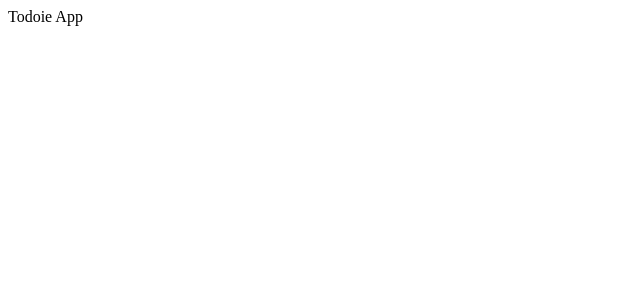
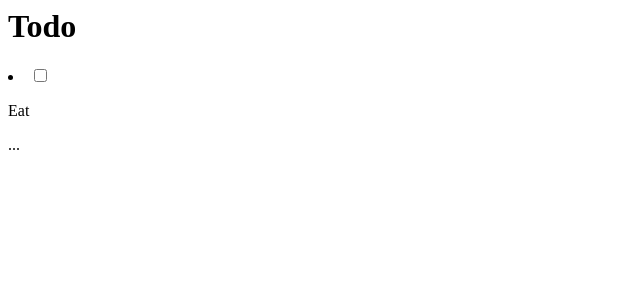
Before and after one commit to cdxgh/React_Todoie-App, a React (Create React App) app: page / in a window 1280 px wide. Shown: the top 300 px of the page, without its empty margins (0-640 px from the left). Built offline with nearby package versions, Linux system fonts and the light colour scheme.

Commit message:
Update 4 files

```diff
--- a/src/App.js
+++ b/src/App.js
@@ -1,6 +1,14 @@
 import React from "react";
 
+import Header from './components/Header';
+import TodoItem from './components/TodoItem';
+
 const App = () => {
-  return <p>Todoie App</p>
+  return (
+    <div>
+      <Header/>
+      <TodoItem/>
+    </div>
+  );
 };
 export default App;
--- /dev/null
+++ b/src/components/Header.jsx
@@ -0,0 +1,8 @@
+import React from 'react';
+
+const Header = ()=>{
+  return <h1>Todo</h1>
+
+};
+
+export default Header;
--- /dev/null
+++ b/src/components/TodoItem.jsx
@@ -0,0 +1,12 @@
+import React from 'react';
+
+const TodoItem = () => {
+  return (
+  <li>
+    <input type='checkbox'/>
+    <p>Eat</p>
+    <p>...</p>
+    </li>
+  );
+};
+export default TodoItem;
--- a/src/index.js
+++ b/src/index.js
@@ -1,13 +1,10 @@
-import React, { StrictMode } from 'react';
-import { createRoot } from 'react-dom/client';
-
+import React from 'react';
+import ReactDOM from 'react-dom/client';
 import App from './App';
 
-const rootElement = document.getElementById('root');
-const root = createRoot(rootElement);
-
+const root = ReactDOM.createRoot(document.getElementById('root'));
 root.render(
-  <StrictMode>
-    <App />
-  </StrictMode>
+  <React.StrictMode>
+    <App/>
+  </React.StrictMode>
 );
```
